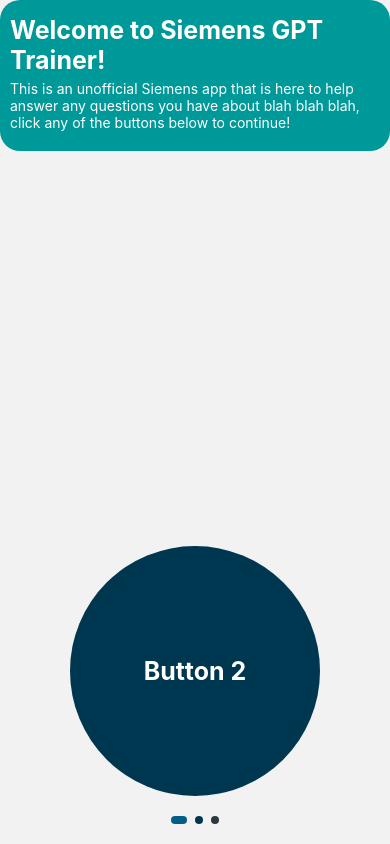
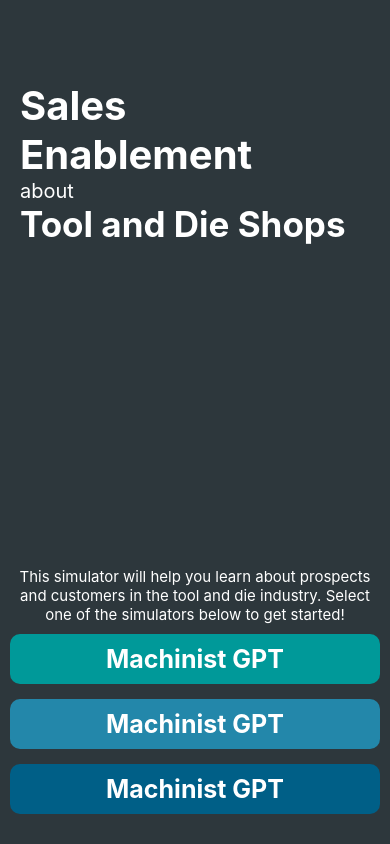
Before and after one commit to Shashhhh/plmenablement, a React Native app in the folder src/frontend/: screen /Home in a window 390 px wide. Built offline with nearby package versions, Linux system fonts and the light colour scheme.

Commit message:
Reworked Home UI

```diff
--- a/src/frontend/screens/home_screen.js
+++ b/src/frontend/screens/home_screen.js
@@ -1,145 +1,100 @@
-import React, { useRef, useEffect } from 'react';
-import { View, Text, StyleSheet, TouchableOpacity, ScrollView, Animated, useWindowDimensions } from 'react-native';
+import React from 'react';
+import { View, Text, StyleSheet, TouchableOpacity } from 'react-native';
 import { SafeAreaView } from 'react-native-safe-area-context';
 
 export default function HomeScreen({ navigation }) {
-  const scrollX = useRef(new Animated.Value(0)).current;
-  const scrollViewRef = useRef(null);
-  const { width: windowWidth } = useWindowDimensions();
-  const buttons = [
-    { title: 'Machinist GPT', style: styles.MachinistButton, color: '#005F87' },
-    { title: 'Button 2', style: styles.Button2, color: '#003750' },
-    { title: 'Button 3', style: styles.Button3, color: '#2D373C' },
-  ];
-
-  useEffect(() => {
-    let currentIndex = 0;
-    const interval = setInterval(() => {
-      currentIndex = (currentIndex + 1) % buttons.length;
-      scrollViewRef.current.scrollTo({ x: currentIndex * windowWidth, animated: true });
-    }, 3000);
-    return () => clearInterval(interval);
-  }, [buttons.length, windowWidth]);
-
   return (
     <SafeAreaView style={styles.safeArea}>
       <View style={styles.container}>
-        <View style={styles.headerStyle}>
-          <Text style={styles.welcomeText}>Welcome to Siemens GPT Trainer!</Text>
-          <Text style={styles.helperText}>
-            This is an unofficial Siemens app that is here to help answer any questions you have about blah blah blah, click any of the buttons below to continue!
-          </Text>
+        <View style={styles.spacer} />
+        <Text style={styles.welcomeText}>Sales</Text>
+        <Text style = {styles.welcomeText}>Enablement</Text>
+        <Text style = {{
+    fontSize: 20,
+    color: 'white',
+    paddingLeft: 20,}}>about</Text>
+        <Text style = {{
+    fontSize: 35,
+    fontWeight: 'bold',
+    color: 'white',
+    paddingLeft: 20,}}>Tool and Die Shops</Text>
         </View>
-        <View style={styles.scrollViewWrapper}>
-          <ScrollView
-            horizontal
-            style={styles.scrollViewStyle}
-            pagingEnabled
-            showsHorizontalScrollIndicator={false}
-            ref={scrollViewRef}
-            onScroll={Animated.event(
-              [{ nativeEvent: { contentOffset: { x: scrollX } } }],
-              { useNativeDriver: false }
-            )}
-            scrollEventThrottle={16}
-          >
-            {buttons.map((button, buttonIndex) => (
-              <Animated.View style={{ width: windowWidth }} key={buttonIndex}>
-                <TouchableOpacity
-                  style={[styles.button, { backgroundColor: button.color }]}
-                  onPress={() => navigation.navigate(button.title)}
-                >
-                  <Text style={styles.buttonText}>{button.title}</Text>
-                </TouchableOpacity>
-              </Animated.View>
-            ))}
-          </ScrollView>
-        </View>
-        <View style={styles.indicatorContainer}>
-          {buttons.map((button, buttonIndex) => {
-            const width = scrollX.interpolate({
-              inputRange: [
-                windowWidth * (buttonIndex - 1),
-                windowWidth * buttonIndex,
-                windowWidth * (buttonIndex + 1),
-              ],
-              outputRange: [8, 16, 8],
-              extrapolate: 'clamp',
-            });
-            return (
-              <Animated.View
-                key={buttonIndex}
-                style={[styles.normalDots, { width, backgroundColor: button.color }]}
-              />
-            );
-          })}
-        </View>
+        <Text style={styles.helperText}>This simulator will help you learn about prospects and customers in the tool and die industry. Select one of the simulators below to get started!</Text>
+
+        <View style={styles.buttonContainer}>
+          <TouchableOpacity style={styles.MachinistButton} onPress={() => navigation.navigate('Machinist GPT')}>
+            <Text style={styles.buttonText}>Machinist GPT</Text>
+          </TouchableOpacity>
+          <TouchableOpacity style={styles.Button2} onPress={() => navigation.navigate('Machinist GPT')}>
+            <Text style={styles.buttonText}>Machinist GPT</Text>
+          </TouchableOpacity>
+          <TouchableOpacity style={styles.Button3} onPress={() => navigation.navigate('Machinist GPT')}>
+            <Text style={styles.buttonText}>Machinist GPT</Text>
+          </TouchableOpacity>
+
       </View>
     </SafeAreaView>
   );
 }
 
-
 const styles = StyleSheet.create({
   safeArea: {
     flex: 1,
+    backgroundColor: '#2D373C',
   },
   container: {
     flex: 1,
-    justifyContent: 'space-between',
+  },
+  spacer: {
+    flex: 0.20,
   },
   welcomeText: {
-    fontSize: 25,
+    fontSize: 40,
     fontWeight: 'bold',
     color: 'white',
+    paddingLeft: 20,
   },
   helperText: {
-    paddingVertical: 5,
     color: 'white',
-    marginBottom: 10,
+    textAlign: 'center',
+    fontSize: 15,
+    paddingHorizontal: 10,
   },
-  scrollViewWrapper: {
-    flex: 1,
+  buttonContainer: {
+    width: '100%',
+    padding: 10,
     justifyContent: 'flex-end',
   },
-  scrollViewStyle: {
-    flexGrow: 0,
-    paddingBottom: 10,
+  MachinistButton: {
+    paddingVertical: 10,
+    paddingHorizontal: 10,
+    borderRadius: 10,
+    backgroundColor: '#009999',
+    width: '100%',
+    alignItems: 'center',
+    marginBottom: 15,
   },
-  button: {
-    marginVertical: 10,
-    width: 250,
-    height: 250,
-    overflow: 'hidden',
-    alignSelf: 'center',
+  Button2: {
+    paddingVertical: 10,
+    paddingHorizontal: 10,
+    borderRadius: 10,
+    backgroundColor: '#2387AA',
+    width: '100%',
     alignItems: 'center',
-    justifyContent: 'center',
-    borderRadius: 360,
+    marginBottom: 15,
+  },
+  Button3: {
+    paddingVertical: 10,
+    paddingHorizontal: 10,
+    borderRadius: 10,
+    backgroundColor: '#005F87',
+    width: '100%',
+    alignItems: 'center',
+    marginBottom: 20,
   },
   buttonText: {
     fontWeight: 'bold',
     fontSize: 25,
     color: '#fff',
-    textAlign: 'center',
-  },
-  indicatorContainer: {
-    flexDirection: 'row',
-    justifyContent: 'center',
-    alignItems: 'center',
-    marginBottom: 20,
-  },
-  normalDots: {
-    width: 8,
-    height: 8,
-    borderRadius: 4,
-    marginHorizontal: 4,
-  },
-  headerStyle: {
-    paddingTop: 15,
-    paddingBottom: 5,
-    paddingHorizontal: 10,
-    backgroundColor: '#009999',
-    borderRadius: 20,
-    marginBottom: 20,
   },
 });
```
